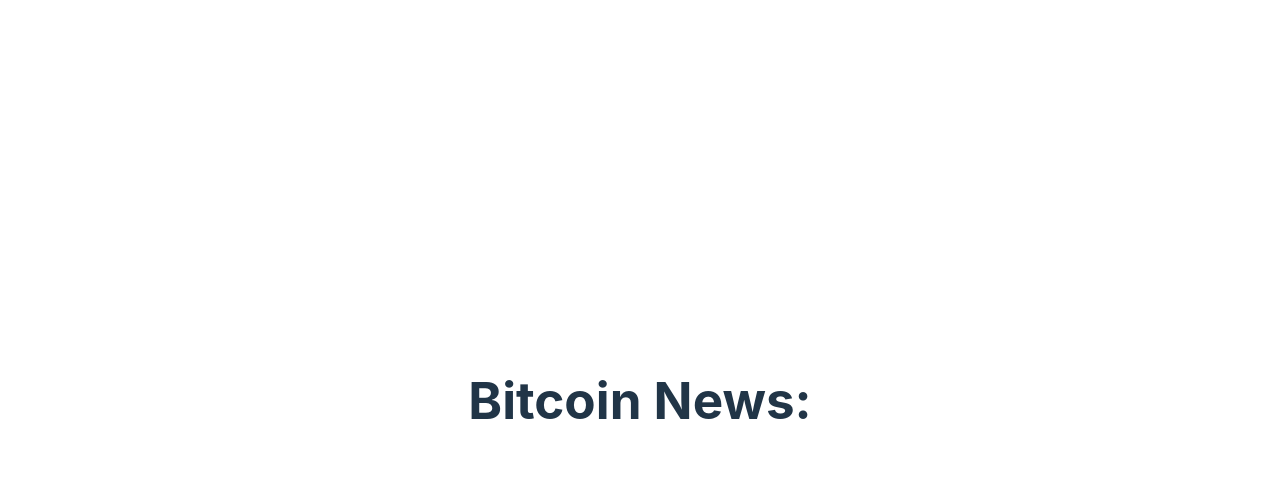
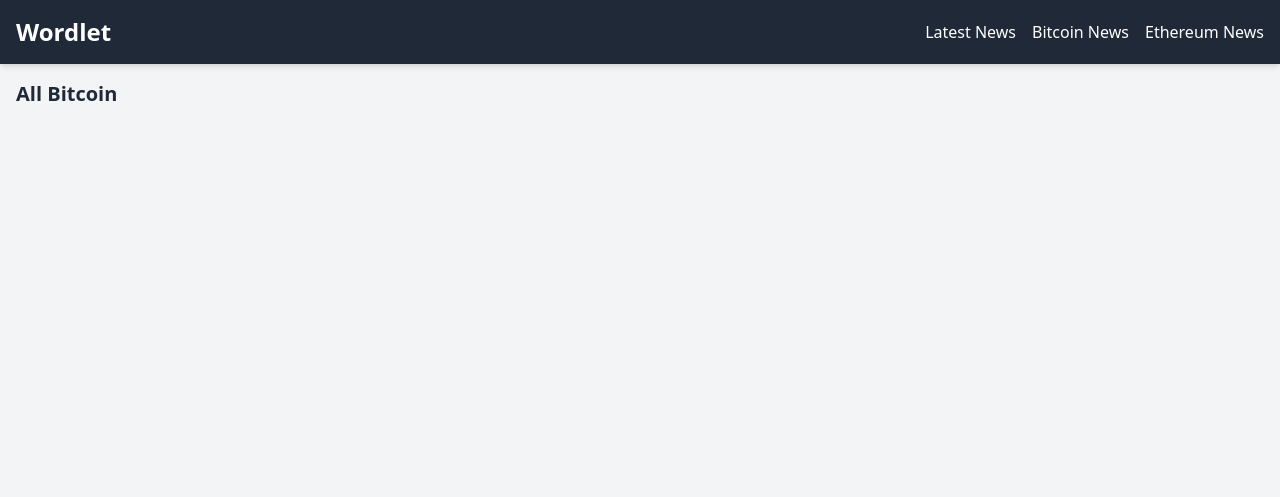
Before and after one commit to SbaRou339/Boilerpitch, a website built with Vite: page project/index.html in a window 1280 px wide. Built offline with nearby package versions, Linux system fonts and the light colour scheme; no server answers.

Commit message:
Added a nav bar with different news pick

```diff
--- a/project/index.html
+++ b/project/index.html
@@ -1,17 +1,29 @@
 <!doctype html>
 <html lang="en">
-  <head>
+<head>
     <meta charset="UTF-8" />
     <link rel="icon" type="image/svg+xml" href="/vite.svg" />
     <meta name="viewport" content="width=device-width, initial-scale=1.0" />
-    <title>Your App</title>
-    <link rel="stylesheet" href="/style.css">
-  </head>
-  <body>
-    <div id="app">
-      <h1>Bitcoin News:</h1>
-      <ul id="news-list"></ul>
-    </div>
+    <title>News App</title>
+    <link href="https://cdn.jsdelivr.net/npm/tailwindcss@2.2.19/dist/tailwind.min.css" rel="stylesheet">
+</head>
+<body class="bg-gray-100 text-gray-800">
+    <header class="bg-gray-800 text-white p-4 shadow-md">
+        <div class="container mx-auto flex justify-between items-center">
+            <h1 class="text-2xl font-bold">Wordlet</h1>
+            <nav>
+                <ul class="flex space-x-4">
+                    <li><a href="#home" class="hover:text-gray-400">Latest News</a></li>
+                    <li><a href="#about" class="hover:text-gray-400">Bitcoin News</a></li>
+                    <li><a href="#contact" class="hover:text-gray-400">Ethereum News</a></li>
+                </ul>
+            </nav>
+        </div>
+    </header>
+    <main class="container mx-auto p-4">
+        <h2 class="text-xl font-semibold mb-4">All Bitcoin</h2>
+        <ul id="news-list" class="space-y-2"></ul>
+    </main>
     <script type="module" src="/main.js"></script>
-  </body>
+</body>
 </html>
--- a/project/main.js
+++ b/project/main.js
@@ -1,5 +1,4 @@
-import './style.css';
-
+// project\main.js
 document.addEventListener('DOMContentLoaded', () => {
   const apiKey = 'ddcaac8f1ddf45b28293a2b14d8ff03f';
   const query = 'bitcoin';
--- a/project/style.css
+++ b/project/style.css
@@ -5,7 +5,7 @@
 
   color-scheme: light dark;
   color: rgba(255, 255, 255, 0.87);
-  background-color: #242424;
+  background-color:	#FFFDD0;
 
   font-synthesis: none;
   text-rendering: optimizeLegibility;
@@ -33,6 +33,7 @@
 h1 {
   font-size: 3.2em;
   line-height: 1.1;
+  color: Grey;
 }
 
 #app {
```
